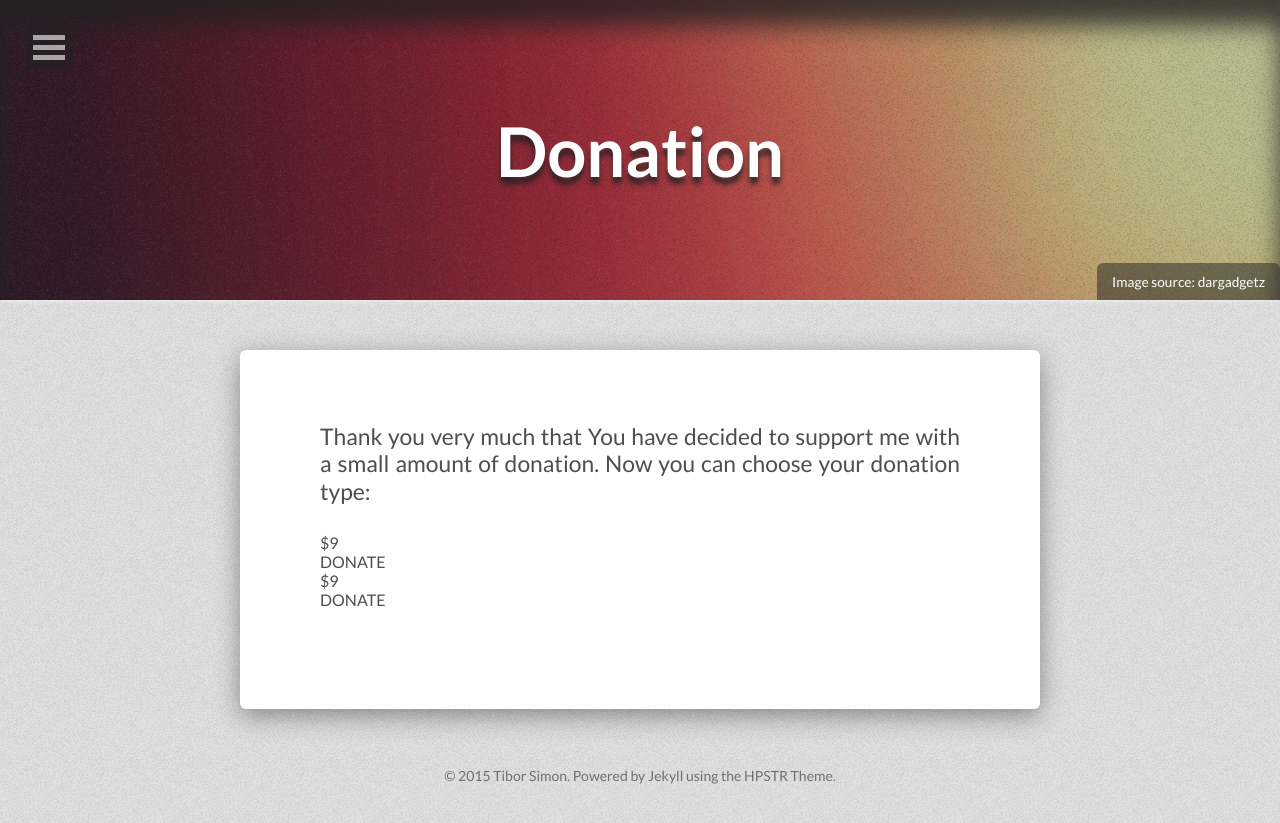
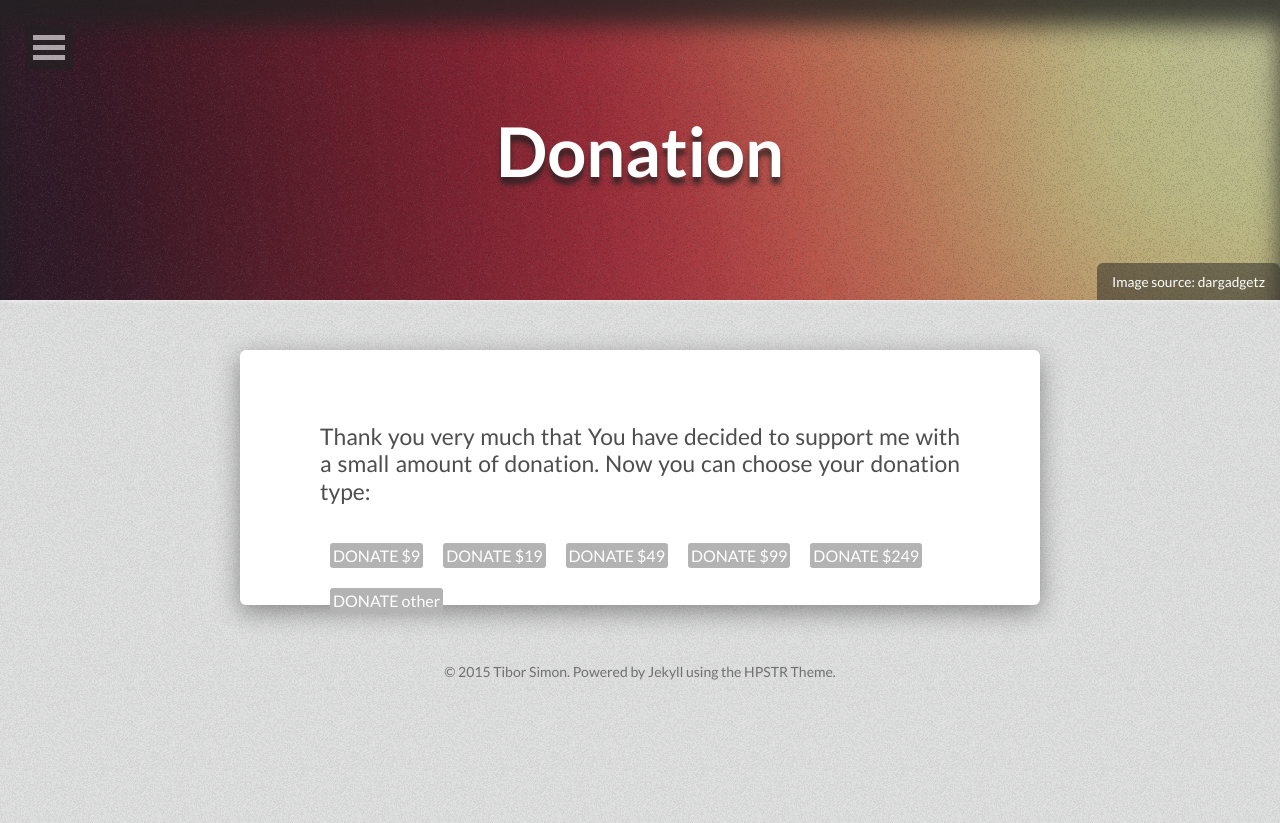
Before and after one commit to tiborsimon/tiborsimon.github.io, a Jekyll site: the page built from donation/index.md, in a window 1280 px wide. Shown: the top 823 px of the page. Built offline with Jekyll 4.4.1, drawn with Linux system fonts in a browser that asks for light colours; nearby versions of some CDN libraries.

Commit message:
Donation update

```diff
--- a/_sass/_page.scss
+++ b/_sass/_page.scss
@@ -582,12 +582,12 @@ td a {
 // Donation
 // --------------------------------------------------
 
-a.donation-button:hover {
+.donation-button:hover {
   background-color: #E5E327;
   color: rgb(255, 255, 255);
 }
 
-a.donation-button {
+.donation-button {
   display: block;
   margin: 10px;
   background-color: #b3b3b3;
@@ -595,3 +595,12 @@ a.donation-button {
   @include rounded(3px);
   padding: 3px;
 }
+
+.donation-wrapper {
+  text-align: center;
+  clear: both;
+}
+
+.donation-item {
+  float: left;
+}
--- a/donation/index.md
+++ b/donation/index.md
@@ -14,15 +14,21 @@ Thank you very much that You have decided to support me with a small amount of d
 
 <div class="donation-wrapper">
   <div class="donation-item">
-    <div class="donation-title">$9</div>
-    <div class="donation-button">
-      <a href="">DONATE</a>
-    </div>
+    <a href="" class="donation-button">DONATE $9</a>
   </div>
   <div class="donation-item">
-    <div class="donation-title">$9</div>
-    <div class="donation-button">
-      <a href="">DONATE</a>
-    </div>
+    <a href="" class="donation-button">DONATE $19</a>
+  </div>
+  <div class="donation-item">
+    <a href="" class="donation-button">DONATE $49</a>
+  </div>
+  <div class="donation-item">
+    <a href="" class="donation-button">DONATE $99</a>
+  </div>
+  <div class="donation-item">
+    <a href="" class="donation-button">DONATE $249</a>
+  </div>
+  <div class="donation-item">
+    <a href="" class="donation-button">DONATE other</a>
   </div>
 </div>
```
